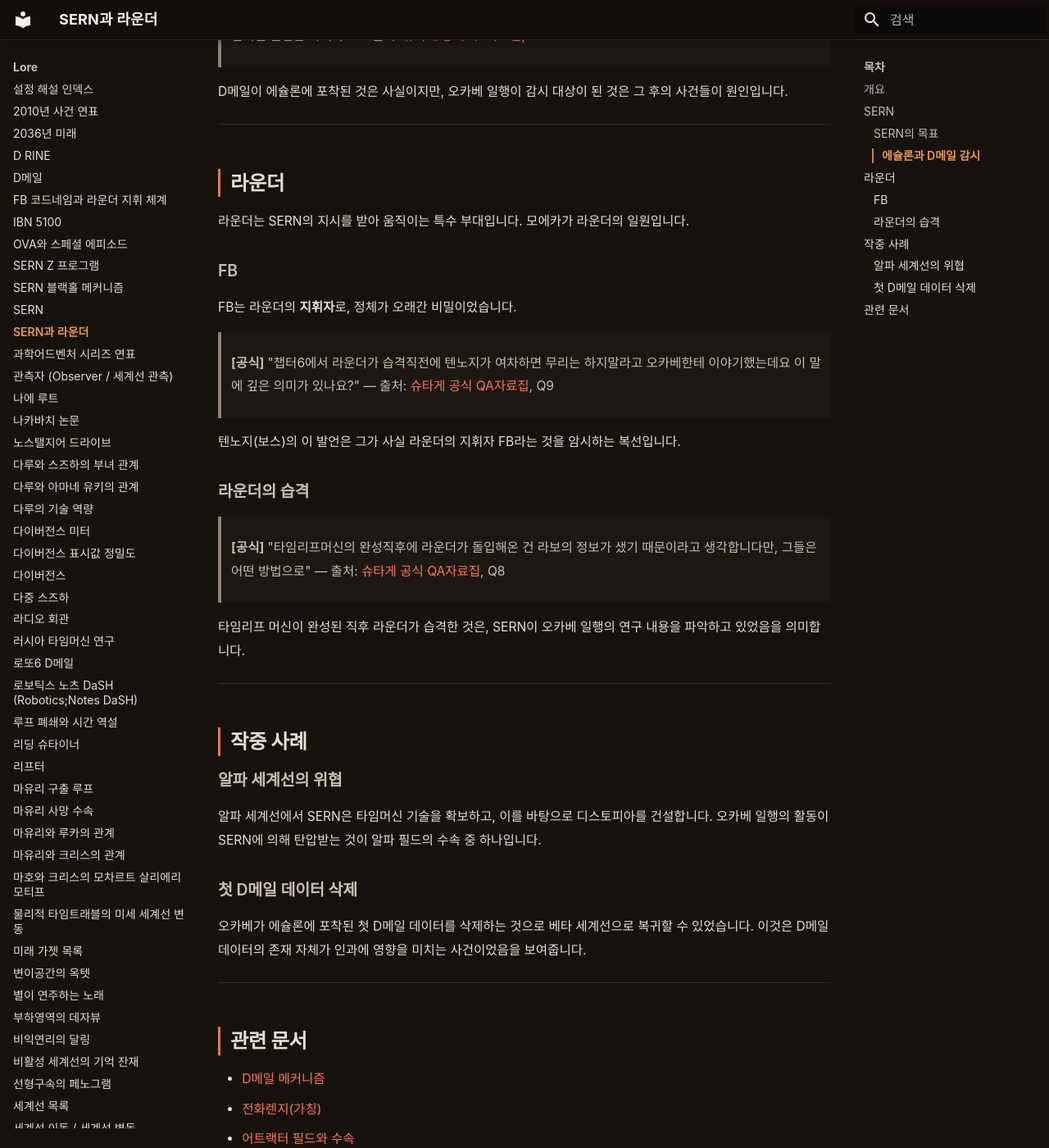
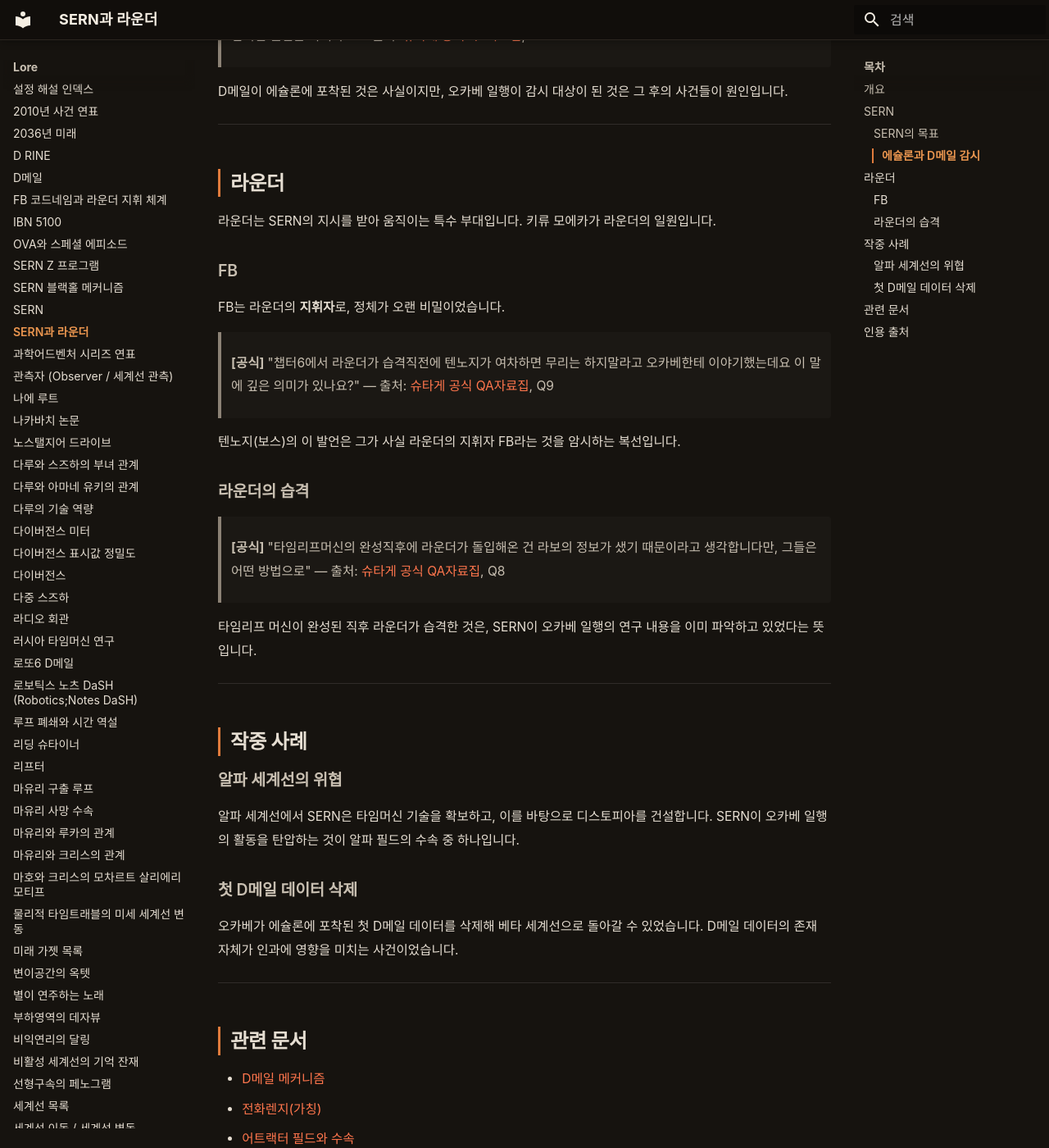
Before and after one commit to sgwiki/sgwiki.github.io, an MkDocs documentation site: the page built from wiki/lore/SERN과-라운더.md, in a window 1280 px wide and 1400 px high, scrolled down 1006 px. Shown: the whole window at 82% size. Built offline with MkDocs 1.6.1 and Material for MkDocs 9.7.7, drawn with Linux system fonts in a browser that asks for light colours; some web fonts are replaced; some of the changed text lies outside the part shown.

Commit message:
chore(wiki): SERN과-라운더 정비 — frontmatter spoiler(main_story) 추가·인물명 풀네임(오카베 린타로 일행·키류 모에카)·번역투/피동태/형식명사 제거·'오래간→오랜' 오타 교정·## 인용 출처 섹션 추가
Co-Authored-By: Claude Opus 4.6 <noreply@anthropic.com>

```diff
--- a/wiki/lore/SERN과-라운더.md
+++ b/wiki/lore/SERN과-라운더.md
@@ -34,11 +35,11 @@ D메일이 에슐론에 포착된 것은 사실이지만, 오카베 일행이
 
 ## 라운더
 
-라운더는 SERN의 지시를 받아 움직이는 특수 부대입니다. 모에카가 라운더의 일원입니다.
+라운더는 SERN의 지시를 받아 움직이는 특수 부대입니다. 키류 모에카가 라운더의 일원입니다.
 
 ### FB
 
-FB는 라운더의 **지휘자**로, 정체가 오래간 비밀이었습니다.
+FB는 라운더의 **지휘자**로, 정체가 오랜 비밀이었습니다.
 
 > **[공식]** "챕터6에서 라운더가 습격직전에 텐노지가 여차하면 무리는 하지말라고 오카베한테 이야기했는데요 이 말에 깊은 의미가 있나요?"
 > — 출처: [슈타게 공식 QA자료집](../근거자료/공식/qa-자료집.md), Q9
@@ -50,7 +51,7 @@ FB는 라운더의 **지휘자**로, 정체가 오래간 비밀이었습니다.
 > **[공식]** "타임리프머신의 완성직후에 라운더가 돌입해온 건 라보의 정보가 샜기 때문이라고 생각합니다만, 그들은 어떤 방법으로"
 > — 출처: [슈타게 공식 QA자료집](../근거자료/공식/qa-자료집.md), Q8
 
-타임리프 머신이 완성된 직후 라운더가 습격한 것은, SERN이 오카베 일행의 연구 내용을 파악하고 있었음을 의미합니다.
+타임리프 머신이 완성된 직후 라운더가 습격한 것은, SERN이 오카베 일행의 연구 내용을 이미 파악하고 있었다는 뜻입니다.
 
 ---
 
@@ -58,11 +59,11 @@ FB는 라운더의 **지휘자**로, 정체가 오래간 비밀이었습니다.
 
 ### 알파 세계선의 위협
 
-알파 세계선에서 SERN은 타임머신 기술을 확보하고, 이를 바탕으로 디스토피아를 건설합니다. 오카베 일행의 활동이 SERN에 의해 탄압받는 것이 알파 필드의 수속 중 하나입니다.
+알파 세계선에서 SERN은 타임머신 기술을 확보하고, 이를 바탕으로 디스토피아를 건설합니다. SERN이 오카베 일행의 활동을 탄압하는 것이 알파 필드의 수속 중 하나입니다.
 
 ### 첫 D메일 데이터 삭제
 
-오카베가 에슐론에 포착된 첫 D메일 데이터를 삭제하는 것으로 베타 세계선으로 복귀할 수 있었습니다. 이것은 D메일 데이터의 존재 자체가 인과에 영향을 미치는 사건이었음을 보여줍니다.
+오카베가 에슐론에 포착된 첫 D메일 데이터를 삭제해 베타 세계선으로 돌아갈 수 있었습니다. D메일 데이터의 존재 자체가 인과에 영향을 미치는 사건이었습니다.
 
 ---
 
@@ -72,3 +73,7 @@ FB는 라운더의 **지휘자**로, 정체가 오래간 비밀이었습니다.
 - [전화렌지(가칭)](전화렌지.md)
 - [어트랙터 필드와 수속](어트랙터-필드와-수속.md)
 - [IBN5100](IBN-5100.md)
+
+---
+
+## 인용 출처
```
Also changed, not shown: other parts of wiki/lore/SERN과-라운더.md (+2 -1 lines).
